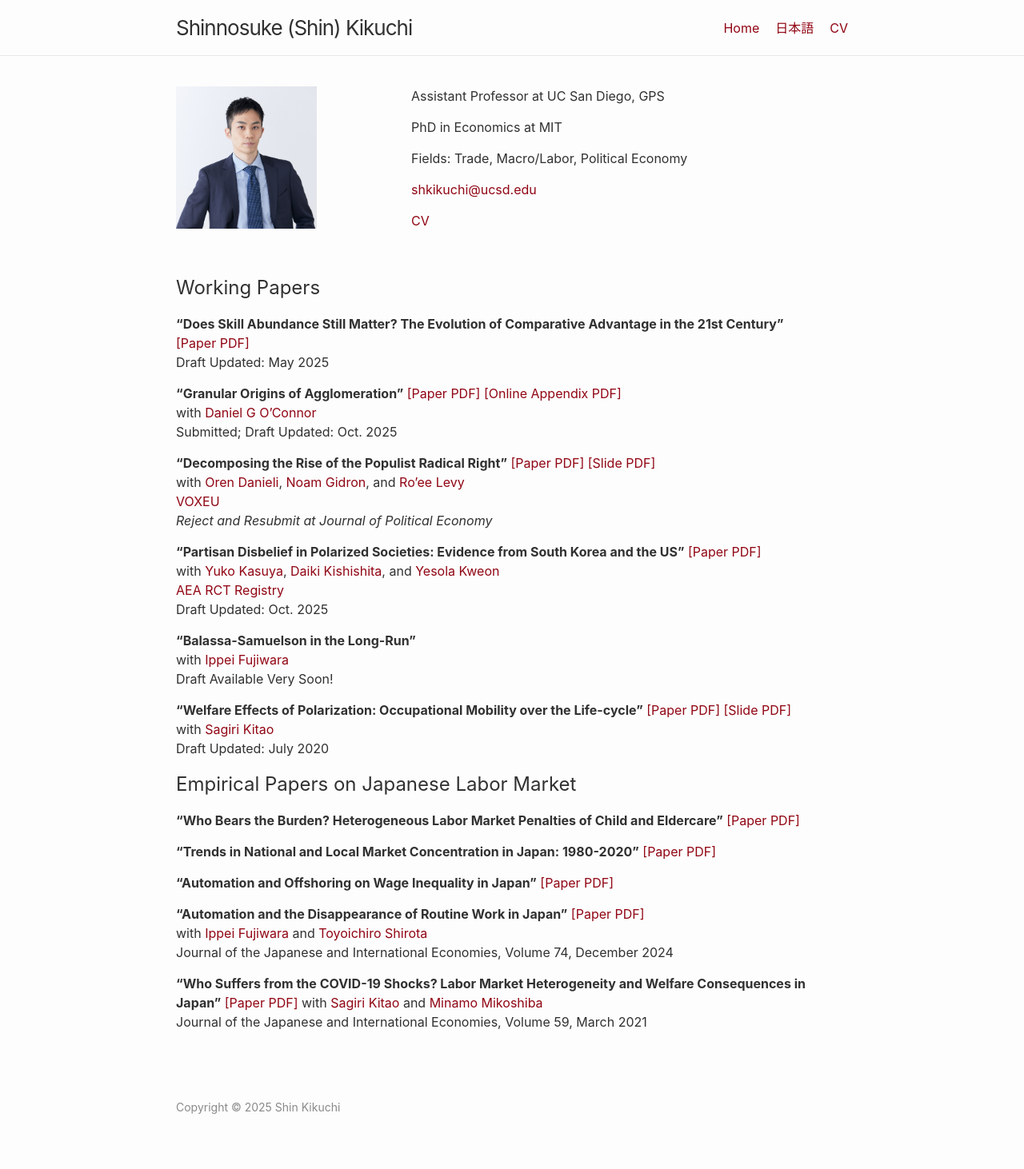
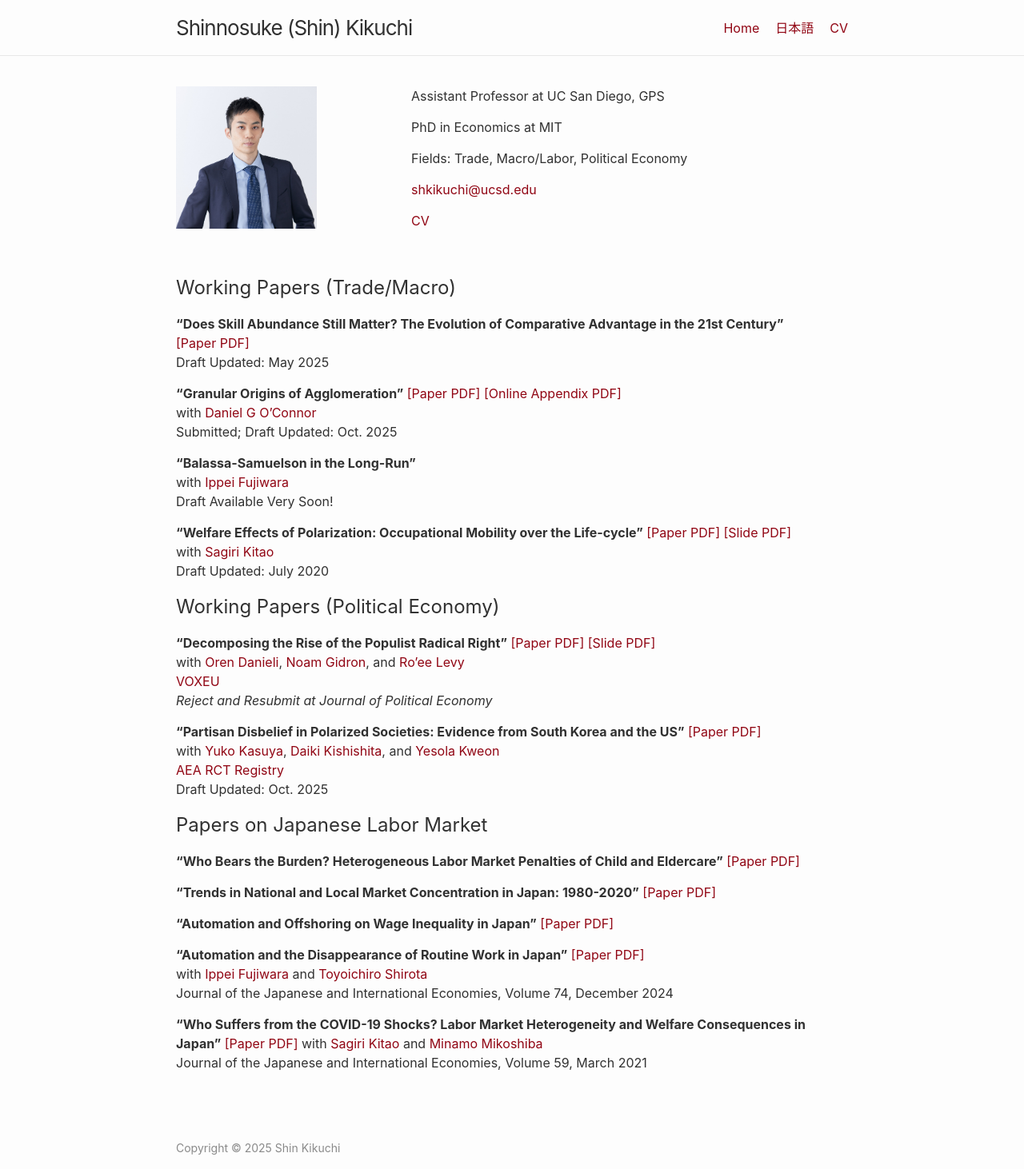
Before and after one commit to shinnkikuchi/shinnkikuchi.github.io, a Jekyll site: the page built from index.md, in a window 1280 px wide. Shown: the whole page at 80% size. Built offline with Jekyll 4.4.1, drawn with Linux system fonts in a browser that asks for light colours; before the commit the page ends 1411 px from its top, so only the background shows below that; some of the changed lines change nothing that is shown.

Commit message:
Update index.md

```diff
--- a/index.md
+++ b/index.md
@@ -7,7 +7,7 @@ title: Home
 ---
 <br>
 
-## Working Papers
+## Working Papers (Trade/Macro)
 
 **"Does Skill Abundance Still Matter? The Evolution of Comparative Advantage in the 21st Century"**<a href="/files/research/KIKUCHI-skill-trade.pdf" target="_blank"> <br>
  [Paper PDF]</a><br>
@@ -16,6 +16,16 @@ title: Home
 **"Granular Origins of Agglomeration"**<a href="/files/research/KIKUCHI-OCONNOR-granular-spatial.pdf" target="_blank"> [Paper PDF]</a><a href="/files/research/KIKUCHI-OCONNOR-granular-spatial-OnlineApp.pdf" target="_blank"> [Online Appendix PDF]</a><br>
 with  <a href="https://www.danielgoconnor.com" target="_blank">Daniel G O'Connor</a><br>
 Submitted; Draft Updated: Oct. 2025<br>
+
+**"Balassa-Samuelson in the Long-Run"** <br>
+with <a href="https://sites.google.com/site/ippeifujiwara/" target="_blank">Ippei Fujiwara</a> <br>
+Draft Available Very Soon!<br>
+
+**"Welfare Effects of Polarization: Occupational Mobility over the Life-cycle"** <a href="/files/research/KK-ROBOT.pdf" target="_blank">[Paper PDF]</a> <a href="/files/research/slide-KK-ROBOT.pdf" target="_blank">[Slide PDF]</a><br>
+with <a href="https://sites.google.com/site/sagirikitao/home" target="_blank">Sagiri Kitao</a><br>
+Draft Updated: July 2020<br>
+
+## Working Papers (Political Economy)
 
 **"Decomposing the Rise of the Populist Radical Right"** <a href="/files/research/DGKL-Populism.pdf" target="_blank">[Paper PDF]</a>
 <a href="/files/research/slide-DGKL-Populism.pdf" target="_blank">[Slide PDF]</a><br>
@@ -30,15 +40,7 @@ with  <a href="https://yukokasuya.com/" target="_blank">Yuko Kasuya</a>, <a href
 <a href="https://www.socialscienceregistry.org/trials/16557" target="_blank">AEA RCT Registry</a><br>
 Draft Updated: Oct. 2025 <br>
 
-**"Balassa-Samuelson in the Long-Run"** <br>
-with <a href="https://sites.google.com/site/ippeifujiwara/" target="_blank">Ippei Fujiwara</a> <br>
-Draft Available Very Soon!<br>
-
-**"Welfare Effects of Polarization: Occupational Mobility over the Life-cycle"** <a href="/files/research/KK-ROBOT.pdf" target="_blank">[Paper PDF]</a> <a href="/files/research/slide-KK-ROBOT.pdf" target="_blank">[Slide PDF]</a><br>
-with <a href="https://sites.google.com/site/sagirikitao/home" target="_blank">Sagiri Kitao</a><br>
-Draft Updated: July 2020<br>
-
-## Empirical Papers on Japanese Labor Market
+## Papers on Japanese Labor Market
 
 **"Who Bears the Burden? Heterogeneous Labor Market Penalties of Child and Eldercare"** <a href="/files/research/KIKUCHI_LTC_Penalty.pdf" target="_blank">[Paper PDF]</a><br>
 
```
